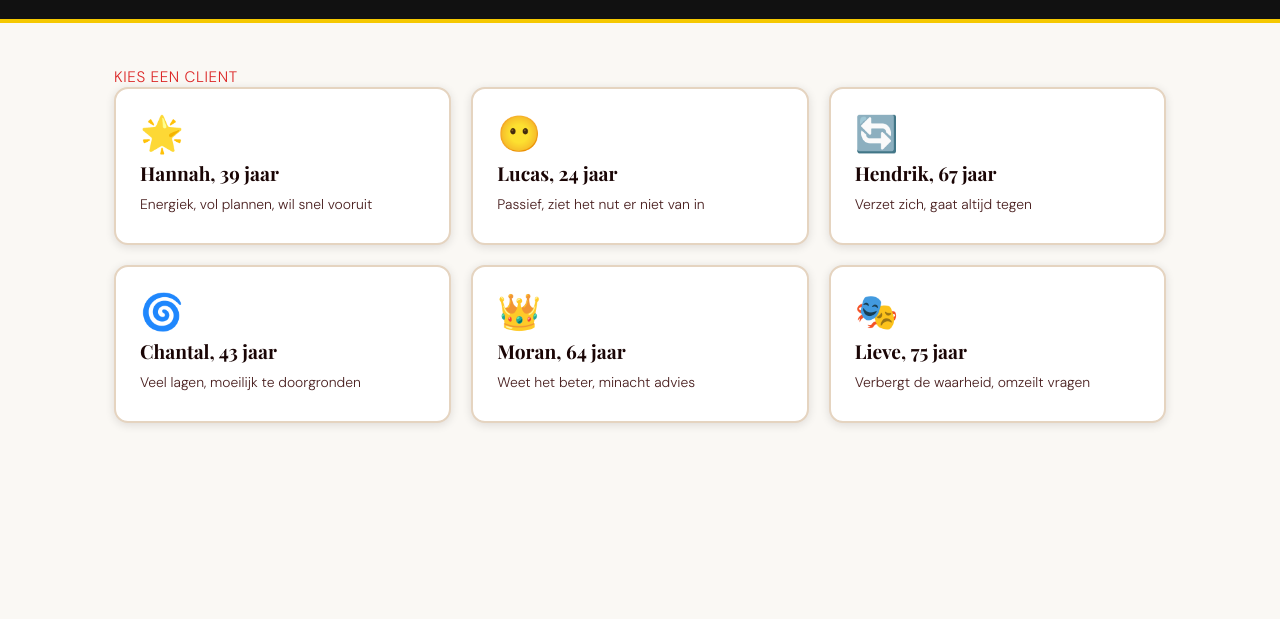
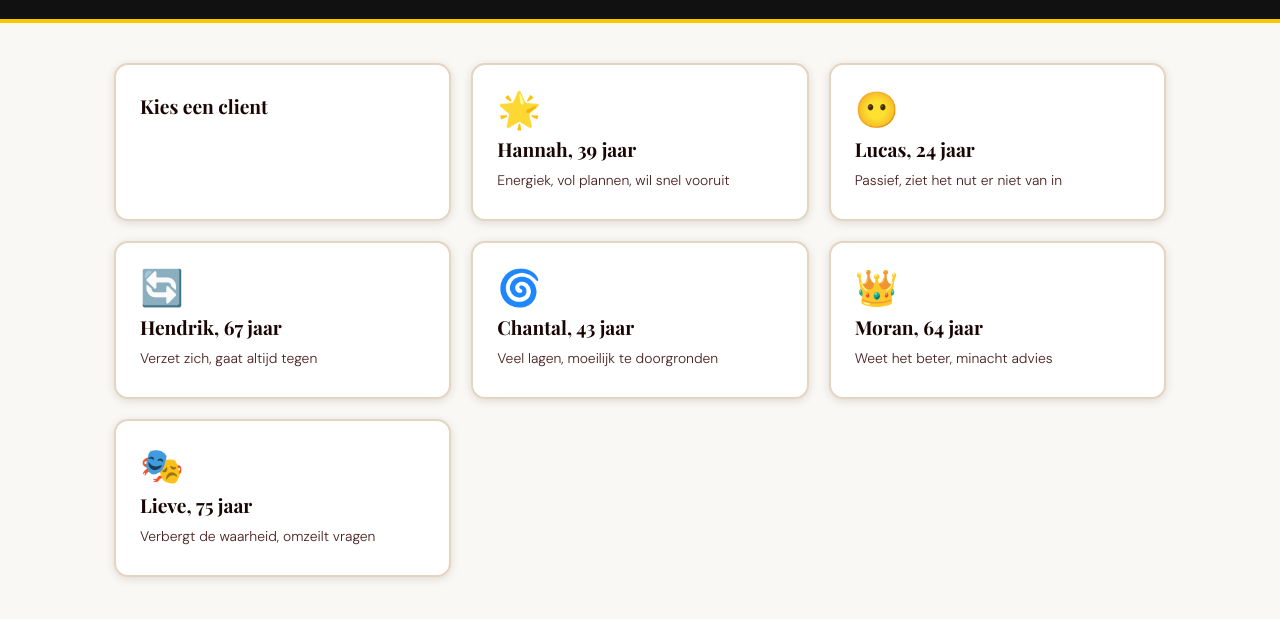
Before and after one commit to aridijxtra/Coachingoefening, a website: page index.html in a window 1280 px wide. Shown: the part 89-708 px from the top of the page. Drawn offline with nearby package versions, Linux system fonts and the light colour scheme.

Commit message:
Update index.html

```diff
--- a/index.html
+++ b/index.html
@@ -21,14 +21,12 @@
   </header>
 
   <main>
- <div class="header-text">
-        <p class="subtitle">Kies een client</p>
-      </div>
-
-
     <!-- Client selection -->
     <section id="client-section">
       <div class="client-grid">
+<button class="client-card" data-client="kies" onclick="selectClient(this)">
+          <span class="client-name">Kies een client</span>
+        </button>
         <button class="client-card" data-client="gemotiveerd" onclick="selectClient(this)">
           <span class="client-icon">🌟</span>
           <span class="client-name">Hannah, 39 jaar</span>
```
